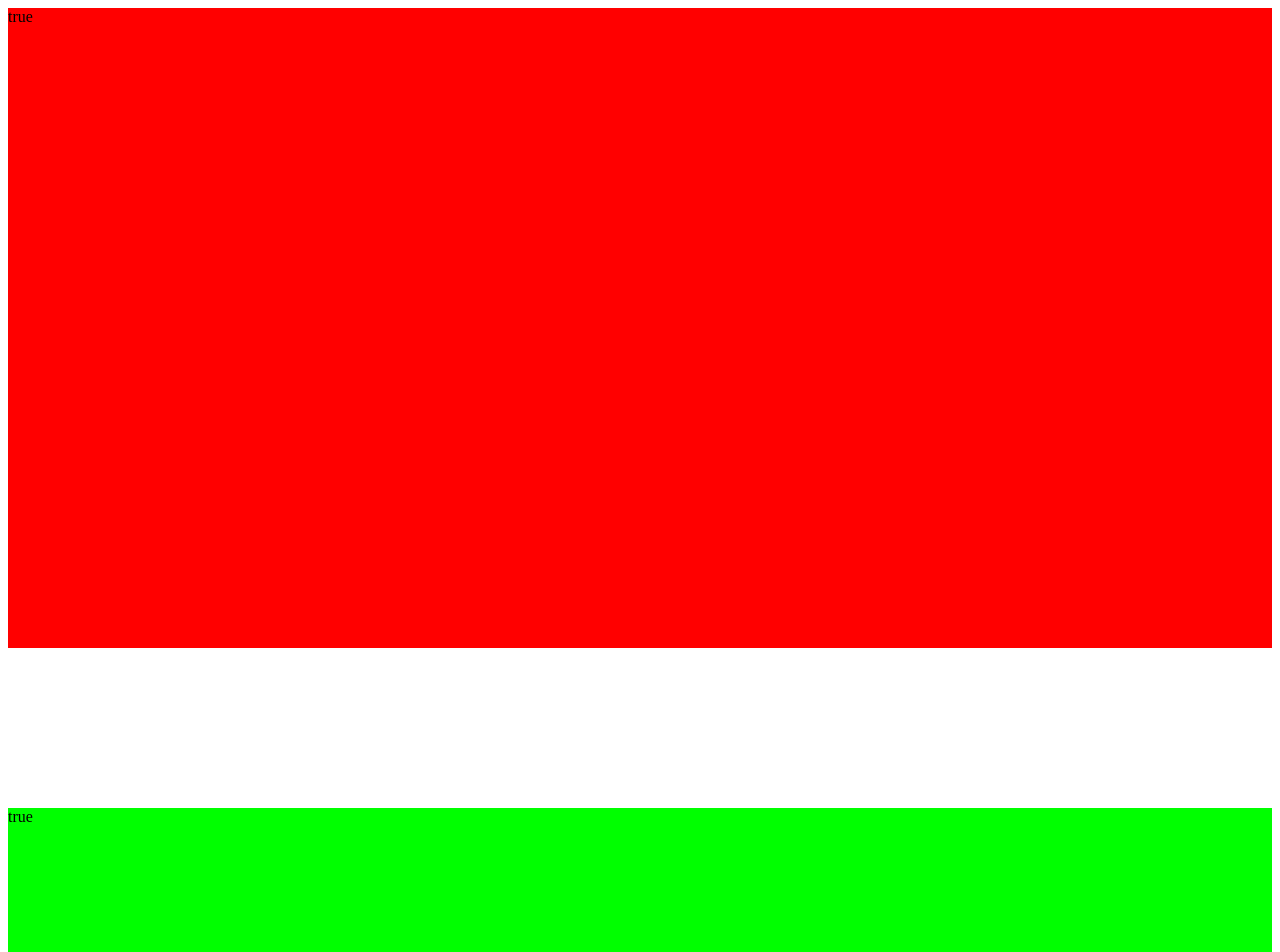
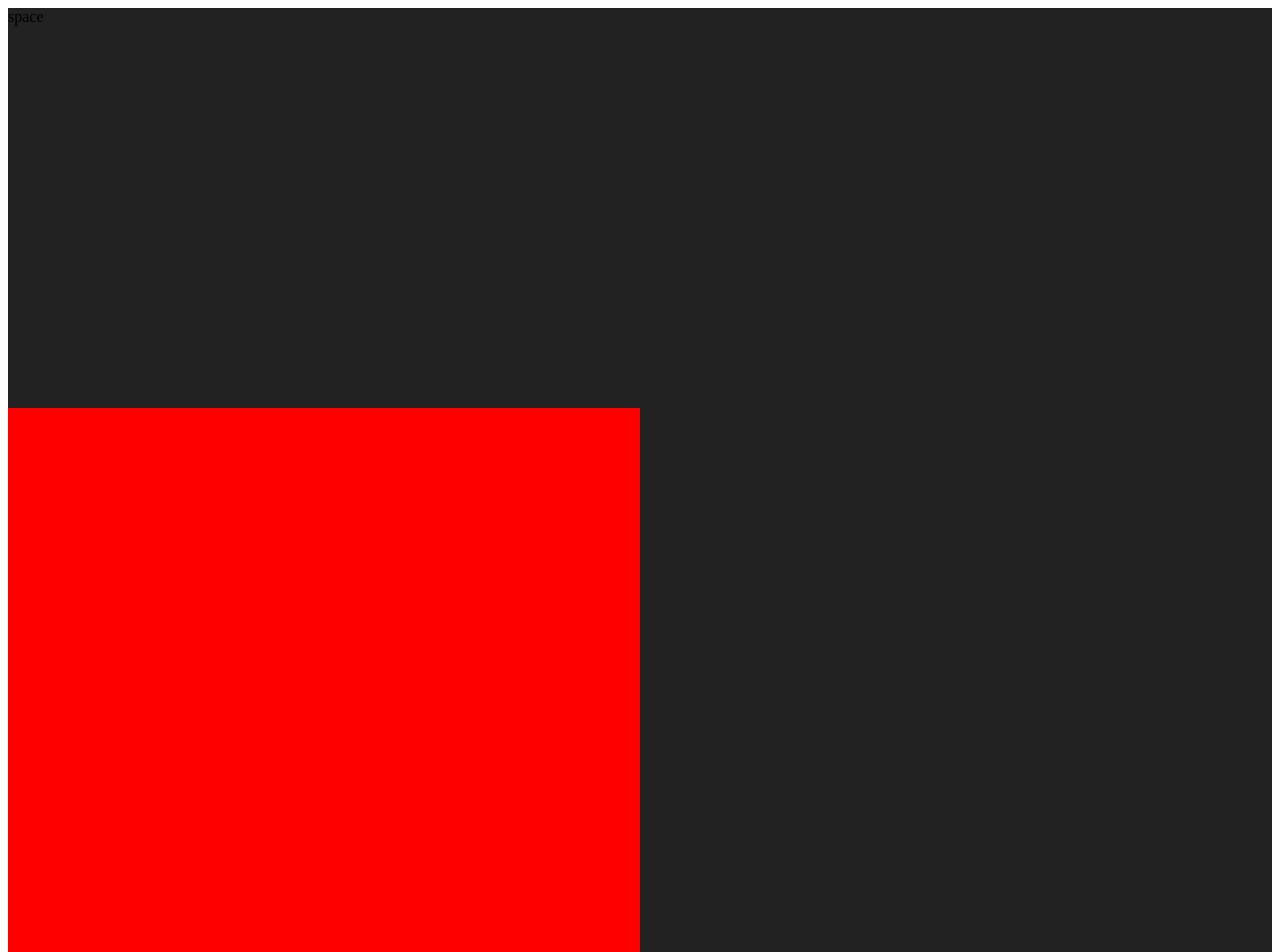
Before and after one commit to robertbel/pokemon-151, a Nuxt app: page / in a window 1280 px wide. Shown: the top 952 px of the page. Built offline with nearby package versions, Linux system fonts and the light colour scheme.

Commit message:
Half working version

```diff
--- a/app.vue
+++ b/app.vue
@@ -1,16 +1,94 @@
 <template>
-  <div :style="{ 'background': currentColor }">
-    <Block color="#FF0000">Red</Block>
-    <Block color="#00FF00">Green</Block>
-    <Block color="#0000FF">Blue</Block>
-    <Block color="#FFFF00">Yellow</Block>
-    <Block color="#FF00FF">Purple</Block>
+  <div class="color-page" :style="{ backgroundColor: bgColor }">
+    <div class="spacer">space</div>
+    <ColorBox color="#ff0000" :ref="setColorBoxRef" />
+    <div class="spacer">space</div>
+    <div class="spacer">space</div>
+    <ColorBox color="#00ff00" :ref="setColorBoxRef" />
+    <div class="spacer">space</div>
+    <ColorBox color="#0000ff" :ref="setColorBoxRef" />
+    <div class="spacer">space</div>
+    <div class="spacer">space</div>
+    <div class="spacer">space</div>
+    <ColorBox color="#ffff00" :ref="setColorBoxRef" />
+    <div class="spacer">space</div>
+    <div class="spacer">space</div>
+    <div class="spacer">space</div>
+    <ColorBox color="#00ffff" :ref="setColorBoxRef" />
+    <div class="spacer">space</div>
+    <div class="spacer">space</div>
+    <div class="spacer">space</div>
+    <ColorBox color="#ff00ff" :ref="setColorBoxRef" />
   </div>
 </template>
 
-<script setup>
-const currentColor = ref('red');
+<script>
+import { ref, onMounted, onUnmounted } from 'vue'
+import ColorBox from '@/components/ColorBox.vue'
 
-currentColor.value = useState('currentColor');
-console.log(useState('currentColor'));
+export default {
+  components: {
+    ColorBox
+  },
+  setup() {
+    const bgColor = ref('#222222')
+
+    let observer = null
+    let colorBoxes = []
+    let lastColor = null
+
+    const setColorBoxRef = (el) => {
+      if (el) {
+        colorBoxes.push(el)
+      }
+    }
+
+    const handleIntersect = (entries, observer) => {
+      entries.forEach(entry => {
+        if (entry.isIntersecting) {
+          lastColor = entry.target.style.backgroundColor
+        } else {
+          bgColor.value = lastColor
+        }
+      })
+    }
+
+    onMounted(() => {
+      const options = {
+        root: null,
+        rootMargin: '0px',
+        threshold: 0.1
+      }
+
+      observer = new IntersectionObserver(handleIntersect, options)
+
+      colorBoxes.forEach(colorBox => {
+        observer.observe(colorBox.$el)
+      })
+    })
+
+    onUnmounted(() => {
+      if (observer) {
+        colorBoxes.forEach(colorBox => {
+          observer.unobserve(colorBox.$el)
+        })
+        observer = null
+      }
+    })
+
+    return { bgColor, setColorBoxRef }
+  }
+}
 </script>
+
+<style scoped>
+.color-page {
+  width: 100%;
+  height: 100%;
+  transition: background-color 0.3s ease;
+}
+
+.spacer {
+  height: 400px;
+}
+</style>
--- /dev/null
+++ b/components/ColorBox.vue
@@ -0,0 +1,19 @@
+<template>
+    <div class="color-box" :style="{ backgroundColor: color, height: '1200px' }"></div>
+  </template>
+
+  <script setup>
+  const props = defineProps({
+    color: {
+      type: String,
+      required: true,
+    },
+  })
+  </script>
+
+  <style scoped>
+  .color-box {
+    width: 50%;
+    margin-bottom: 20px;
+  }
+  </style>
--- a/components/block.vue
+++ /dev/null
@@ -1,51 +0,0 @@
-<template>
-    <div ref="blockRef" :style="{ 'background': color }" class="block">
-      {{ isBoxVisible }}
-    </div>
-  </template>
-
-  <script setup>
-  const props = defineProps({
-    color: String
-  });
-
-  const blockRef = ref(null);
-  const isBoxVisible = ref(false);
-
-
-  let handleScroll = null;
-
-  onMounted(() => {
-    const checkVisibility = () => {
-      const boundingBox = blockRef.value.getBoundingClientRect();
-      const { top, left, right, bottom } = boundingBox;
-      const visible = top <= window.innerHeight && left <= window.innerWidth && bottom >= 0 && right >= 0;
-
-      if (visible && !isBoxVisible.value) {
-        useState('currentColor', () => props.color);
-      }
-
-      isBoxVisible.value = visible;
-    };
-
-    handleScroll = () => checkVisibility();
-    window.addEventListener('scroll', handleScroll);
-
-    // Initial check
-    checkVisibility();
-  });
-
-  onUnmounted(() => {
-    if (handleScroll) {
-      window.removeEventListener('scroll', handleScroll);
-      handleScroll = null;
-    }
-  });
-  </script>
-
-  <style scoped>
-  .block {
-    height: 40rem;
-    margin-bottom: 10rem;
-  }
-  </style>
```
